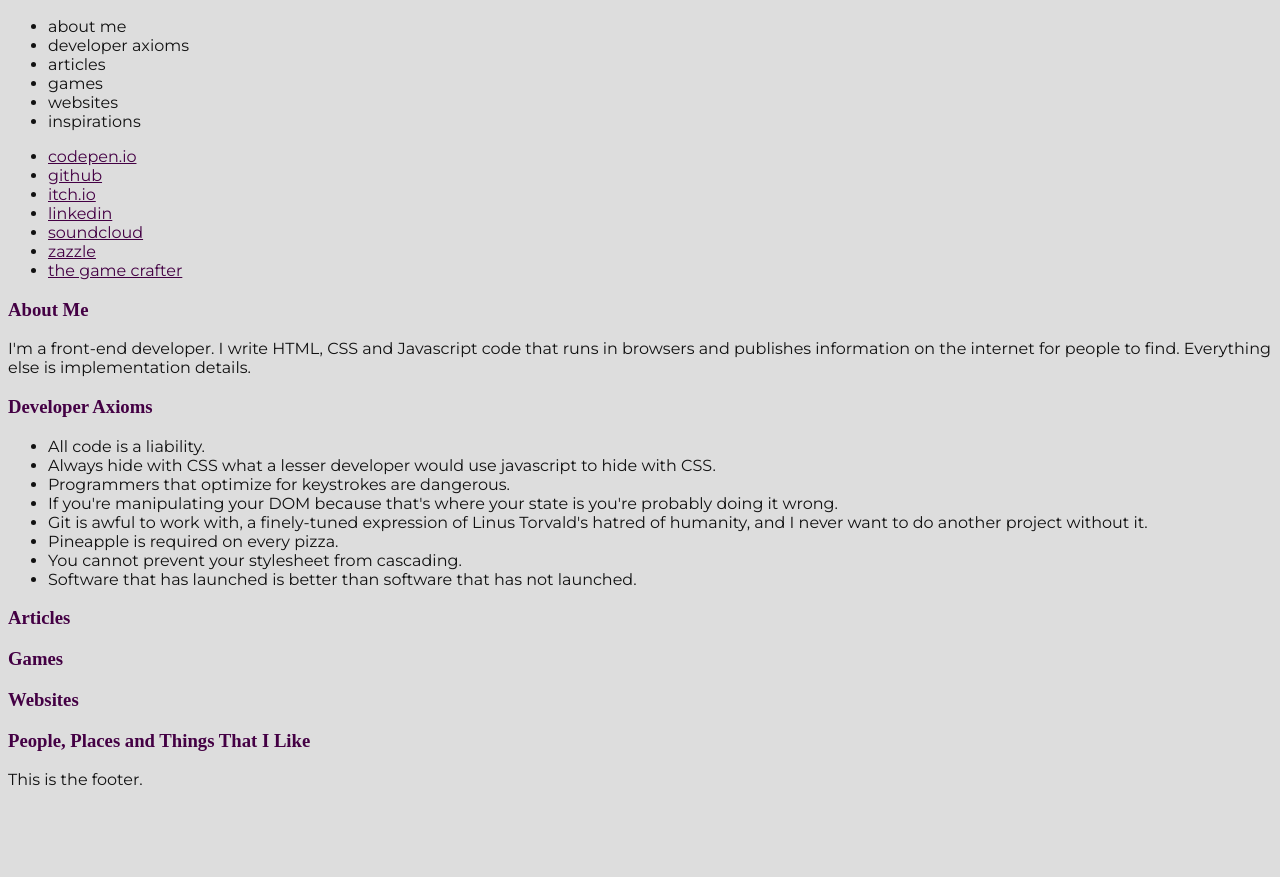
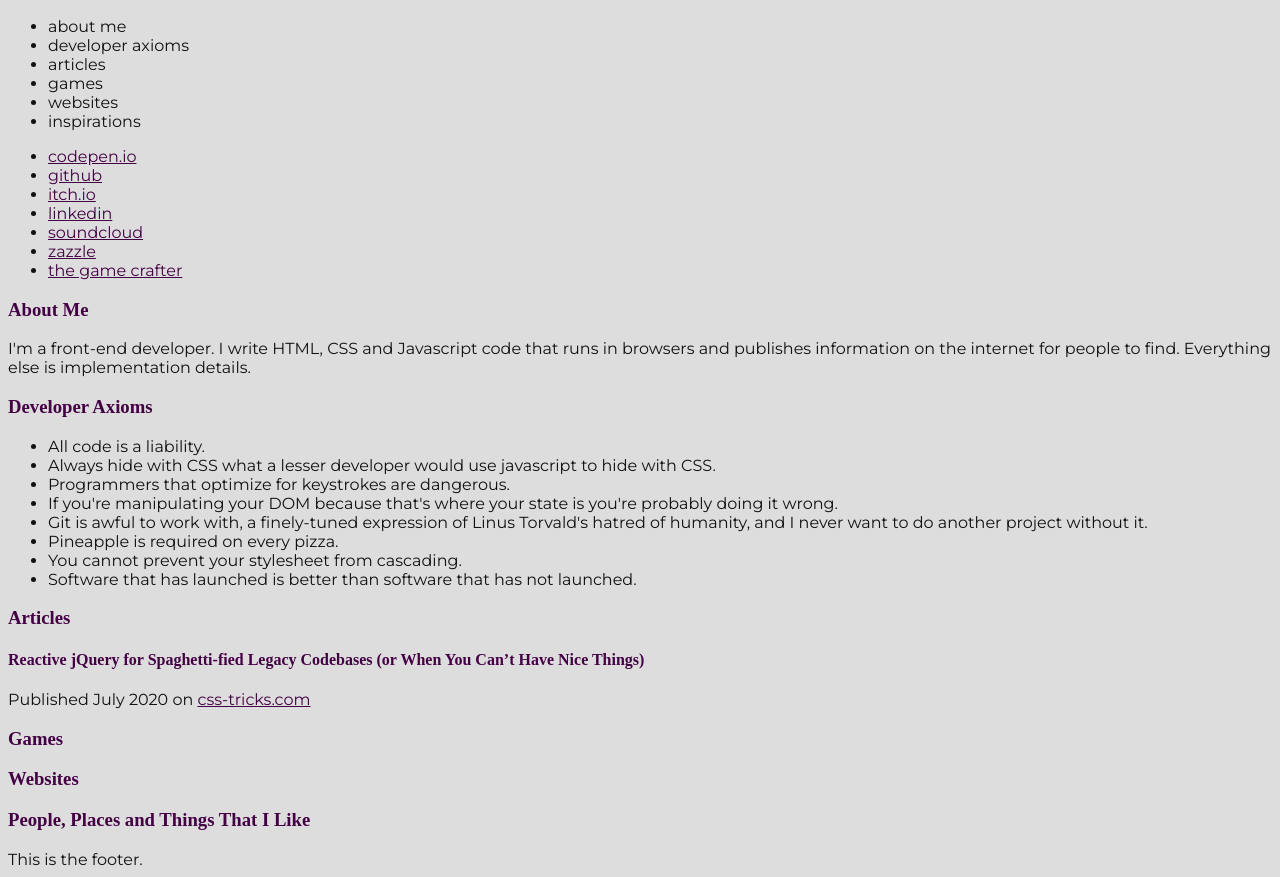
Before and after one commit to mmatthews1981/mmdotcom, a plain HTML site: page index.html in a window 1280 px wide. Shown: the part 110-987 px from the top of the page. Before the commit the page ends 907 px from the top, so only its background shows below. Drawn offline with Linux system fonts and the light colour scheme; a web font is replaced by a local one.

Commit message:
added article

```diff
--- a/index.html
+++ b/index.html
@@ -113,6 +113,8 @@ h2.is-visible {
         </article>
         <article>
             <h3>Articles</h3>
+            <h4>Reactive jQuery for Spaghetti-fied Legacy Codebases (or When You Can’t Have Nice Things) </h4>
+            <p>Published July 2020 on <a href="https://css-tricks.com/reactive-jquery-for-spaghetti-fied-legacy-codebases-or-when-you-cant-have-nice-things/">css-tricks.com</a></p>
         </article>
         <article>
             <h3>Games</h3>
```
